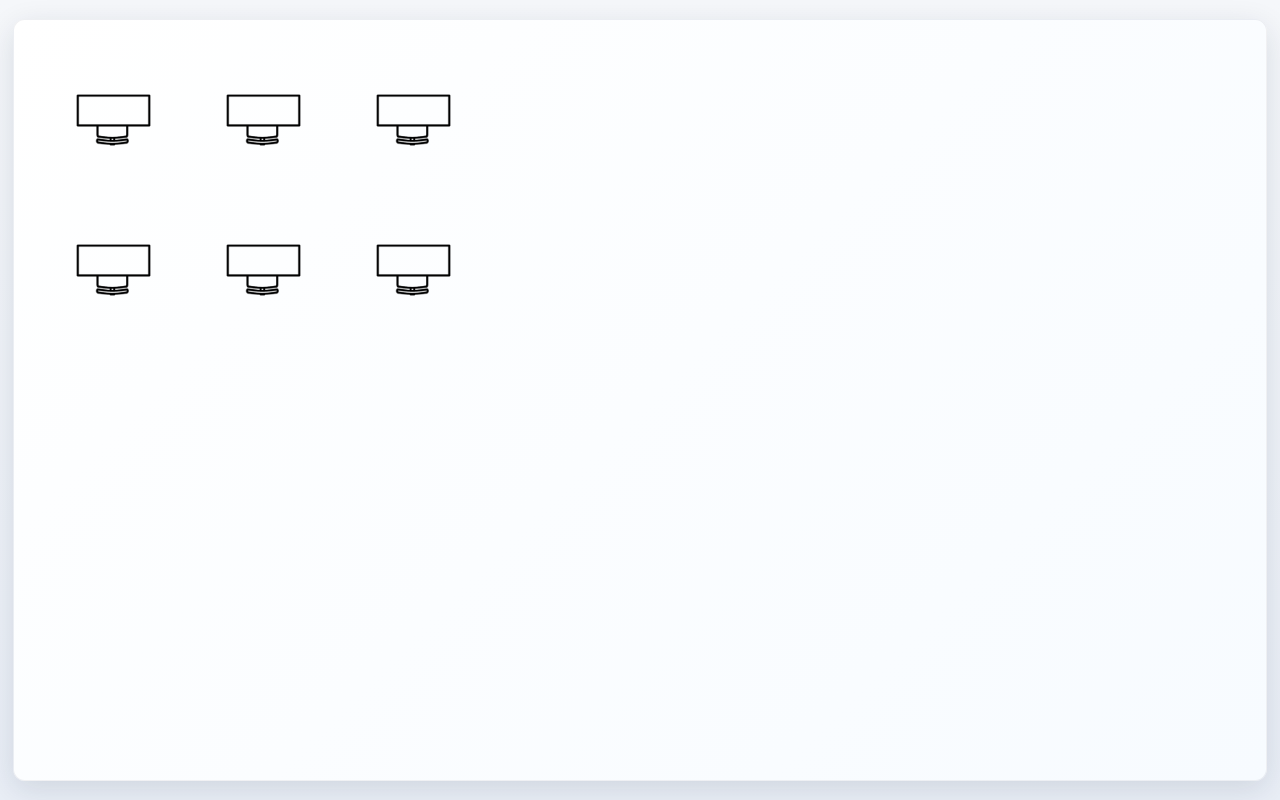
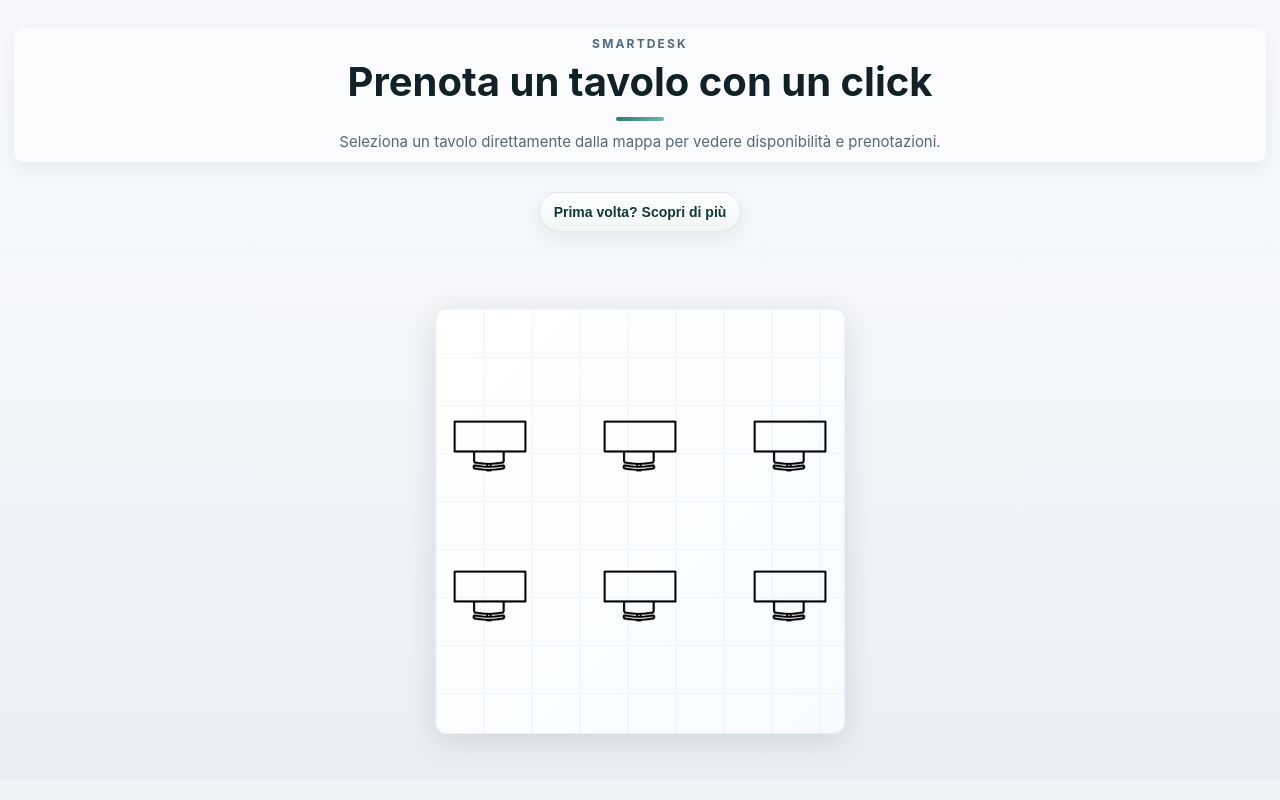
Before and after one commit to Schwarzoo/smartdesk, a React (Create React App) app in the folder smartdesk/: page / in a window 1280 px wide. Built offline with nearby package versions, Linux system fonts and the light colour scheme; no server answers.

Commit message:
new ui and fix old reservations

```diff
--- a/smartdesk/src/App.css
+++ b/smartdesk/src/App.css
@@ -1,11 +1,105 @@
 .App {
   display: flex;
-  justify-content: center;
+  flex-direction: column;
+  justify-content: flex-start;
   align-items: center;
   width: 100vw;
   height: 100vh;
   margin: 0;
+  padding: 28px 24px 20px;
+  box-sizing: border-box;
+  gap: 18px;
+  background: linear-gradient(180deg, #f6f8fb 0%, #eef3f8 100%);
+}
+
+.home-header {
+  width: min(1240px, 96vw);
+  display: flex;
+  flex-direction: column;
+  align-items: center;
+  text-align: center;
+  gap: 10px;
+  color: #172033;
+  padding: 8px 12px;
+  background: rgba(255,255,255,0.6);
+  border-radius: 10px;
+  box-shadow: 0 6px 18px rgba(16, 30, 45, 0.06);
+}
+
+.home-eyebrow {
+  margin: 0;
+  font-size: 12px;
+  letter-spacing: 0.18em;
+  text-transform: uppercase;
+  color: #4e6b83;
+  font-weight: 700;
+}
+
+.home-header h1 {
+  margin: 0;
+  font-size: clamp(22px, 3.6vw, 40px);
+  line-height: 1.05;
+  font-weight: 700;
+  color: #102228;
+}
+
+.home-description {
+  margin: 0;
+  max-width: 840px;
+  font-size: 15px;
+  line-height: 1.5;
+  color: #536979;
+}
+
+.home-divider {
+  width: 48px;
+  height: 4px;
+  background: linear-gradient(90deg, #2b7a78, #67b7b2);
+  border-radius: 4px;
+  margin-top: 4px;
+}
+
+.info-area {
+  display: flex;
+  justify-content: center;
+  align-items: center;
+  margin: 12px 0;
+  width: 100%;
   padding: 0;
+}
+
+.info-area .info-button {
+  display: inline-flex;
+  align-items: center;
+  justify-content: center;
+  height: 40px;
+  border-radius: 20px;
+  background: linear-gradient(180deg, #ffffff, #f0f6f5);
+  border: 1px solid rgba(16,30,45,0.08);
+  box-shadow: 0 6px 18px rgba(16,30,45,0.06);
+  font-weight: 600;
+  color: #0f3a37;
+  cursor: pointer;
+  transition: transform 120ms ease, box-shadow 120ms ease;
+}
+
+.info-area .info-button:active {
+  transform: translateY(1px);
+}
+
+.info-button--text {
+  padding: 8px 14px;
+  font-size: 14px;
+}
+
+.info-area .info-button:focus {
+  outline: none;
+  box-shadow: 0 8px 22px rgba(15,58,55,0.12);
+  transform: translateY(-1px);
+}
+
+.info-area .info-button:hover {
+  transform: translateY(-1px);
 }
 
 .App-logo {
--- a/smartdesk/src/App.js
+++ b/smartdesk/src/App.js
@@ -1,10 +1,32 @@
-import React from 'react';
+import React, { useState } from 'react';
 import Mappa from './components/Mappa';
+import InfoPopup from './components/InfoPopup';
 import './App.css';
 
 const App = () => {
+  const [showInfo, setShowInfo] = useState(false);
+
   return (
     <div className="App">
+      <header className="home-header">
+        <p className="home-eyebrow">SmartDesk</p>
+        <h1>Prenota un tavolo con un click</h1>
+        <div className="home-divider" aria-hidden />
+        <p className="home-description">
+          Seleziona un tavolo direttamente dalla mappa per vedere disponibilità e prenotazioni.
+        </p>
+      </header>
+      <div className="info-area">
+        <button
+          type="button"
+          className="info-button info-button--text"
+          onClick={() => setShowInfo(true)}
+          aria-label="Informazioni"
+        >
+          Prima volta? Scopri di più
+        </button>
+      </div>
+      {showInfo && <InfoPopup onClose={() => setShowInfo(false)} />}
       <Mappa />
     </div>
   )
--- /dev/null
+++ b/smartdesk/src/components/InfoPopup.js
@@ -0,0 +1,55 @@
+import React from 'react';
+import './Mappa.css';
+
+function InfoPopup({ onClose }) {
+  return (
+    <div className="popup-overlay" onClick={onClose}>
+      <div className="popup-content" onClick={(e) => e.stopPropagation()}>
+        <div className="popup-inner">
+          <button
+            onClick={onClose}
+            className="popup-close"
+            aria-label="Chiudi informazioni"
+          >
+            ✕
+          </button>
+
+          <h2 className="popup-title">Informazioni</h2>
+          <p className="popup-text">
+            Questa mappa mostra la disposizione dei tavoli. Clicca su un tavolo per aprire il pannello di prenotazione.
+          </p>
+
+          <h3 className="popup-subtitle">Legenda</h3>
+          <ul className="popup-list">
+            <li>Tavolo con immagine colorata: libero</li>
+            <li>Tavolo con immagine rossa: occupato nell'orario corrente</li>
+          </ul>
+
+          <p className="popup-note">
+            Le prenotazioni vengono aggiornate automaticamente ogni minuto. Per forzare l'aggiornamento, chiudi e riapri la pagina.
+          </p>
+          <h3 className="popup-subtitle">Come funziona:</h3>
+          <p className="popup-text">
+            Per prenotare un tavolo, clicca su di esso nella mappa. Verrà aperto un pannello con le informazioni sulla disponibilità e la possibilità di effettuare una prenotazione.
+            I tavoli in biblioteca sono disposti di un dispositivo che include un led, uno schermo e un sensore di presenza. Quando un tavolo è occupato, il led si accende di rosso e lo schermo mostra il nome della prenotazione. Se un tavolo è libero, il led è verde e lo schermo mostrerà la scritta "Tavolo libero".
+          </p>
+          <h3 className="popup-subtitle">Tavolo Prenotato:</h3>
+          <p className="popup-text">
+            Dopo aver eseguito una prenotazione, una volta raggiunto il vostro tavolo, basterà sedersi nella postazione. Il sensore individuerà la vostra
+            presenza e manterrà il tavolo occupato per tutta la durata della prenotazione. Durante il periodo di prenotazione i led cambieranno colore seguendo
+            lo stile di un orologio, mostrandovi indicativamente in rosso il tempo rimanente e in verde il tempo trascorso dall'inizio della prenotazione.
+            Se il sensore non rileva la vostra presenza nei primi 10 minuti dopo l'inizio della prenotazione, il tavolo tornerà libero e il led di colore verde.
+          </p>
+          <h3 className="popup-subtitle">Prenotazione diretta dalla postazione:</h3>
+          <p className="popup-text">
+            È possibile prenotare un tavolo direttamente dalla postazione utilizzando il dispositivo presente sul tavolo.
+            Per farlo, bisogna essere dotati di una tessera UniTn (Opera), che bisogna avvicinare al lettore presente sul dispositivo (Dove c'è scritto NFC). Una volta avvicinata la tessera, sarà possibile selezionare l'orario di prenotazione e confermare la prenotazione direttamente dal dispositivo.
+            Seguire sempre le informazioni mostrate sullo schermo del dispositivo per completare correttamentela prenotazione.
+          </p>
+        </div>
+      </div>
+    </div>
+  );
+}
+
+export default InfoPopup;
--- a/smartdesk/src/components/Mappa.css
+++ b/smartdesk/src/components/Mappa.css
@@ -10,16 +10,49 @@
   background: linear-gradient(180deg, #f5f7fa 0%, #e9eef6 100%);
 }
 
+/* Prevent text selection, focus outline and tap highlight inside the map */
+.mappa-container,
+.mappa-container *,
+.mappa-stage,
+.mappa-stage * {
+  -webkit-user-select: none;
+  -moz-user-select: none;
+  -ms-user-select: none;
+  user-select: none;
+  -webkit-touch-callout: none;
+  -webkit-tap-highlight-color: transparent;
+  touch-action: manipulation;
+}
+
+.mappa-container:focus,
+.mappa-stage:focus,
+.tavolo:focus {
+  outline: none;
+}
+
 .mappa-container {
   position: relative;
-  width: min(1240px, 96vw);
-  height: min(840px, 92vh);
-  background: linear-gradient(135deg, #ffffff 0%, #f7fbff 100%);
+  width: min(1240px, 30vw);
+  height: min(840px, 50vh);
+  background-color: #f8fbff;
+  background-image:
+    linear-gradient(rgba(75, 95, 120, 0.05) 1px, transparent 1px),
+    linear-gradient(90deg, rgba(75, 95, 120, 0.05) 1px, transparent 1px),
+    linear-gradient(135deg, #ffffff 0%, #f7fbff 100%);
+  background-size: 48px 48px, 48px 48px, cover;
+  background-position: 0 0, 0 0, center;
   border-radius: 12px;
   box-shadow: 0 8px 30px rgba(20, 30, 60, 0.12);
   overflow: hidden;
   border: 1px solid rgba(20, 30, 60, 0.06);
   padding: 12px;
+}
+
+.mappa-stage {
+  position: absolute;
+  left: 50%;
+  top: 50%;
+  transform: translate(-50%, -50%);
 }
 
 .popup-overlay {
@@ -38,5 +71,52 @@
 .popup-content {
   position: relative;
   z-index: 1001;
-  width: min(96vw, 1240px);
+  width: min(92vw, 920px);
+  max-height: 86vh;
+  overflow: auto;
+  display: flex;
+  align-items: center;
+  justify-content: center;
 }
+
+.popup-inner {
+  background: #ffffff;
+  border-radius: 12px;
+  box-shadow: 0 16px 40px rgba(16,30,45,0.16);
+  padding: 22px 20px 18px 20px;
+  width: 100%;
+  box-sizing: border-box;
+}
+
+.popup-close {
+  position: absolute;
+  right: 18px;
+  top: 18px;
+  background: transparent;
+  border: none;
+  font-size: 18px;
+  cursor: pointer;
+  color: #2b3a39;
+}
+
+.popup-title {
+  margin: 0 0 8px 0;
+  font-size: 20px;
+  color: #0f3a37;
+}
+
+.popup-subtitle {
+  margin-top: 14px;
+  margin-bottom: 6px;
+  font-size: 16px;
+}
+
+.popup-text, .popup-note {
+  margin: 0 0 8px 0;
+  color: #254040;
+  line-height: 1.45;
+}
+
+.popup-list {
+  margin: 0 0 8px 18px;
+}
--- a/smartdesk/src/components/Mappa.js
+++ b/smartdesk/src/components/Mappa.js
@@ -1,28 +1,91 @@
-import React, { useState } from 'react';
+import React, { useState, useEffect } from 'react';
 import Tavolo from './Tavolo';
 import PopupPrenotazione from './PopupPrenotazione';
 import tavoliData from '../data/tavoli.json';
 import './Mappa.css';
+import { ottieniPrenotazioni } from '../utils/apiService';
 
-function Mappa() {
+const TABLE_WIDTH = 140;
+const TABLE_HEIGHT = 72;
+
+const getTableBounds = (tables) => {
+  const xs = tables.map((table) => table.x);
+  const ys = tables.map((table) => table.y);
+
+  return {
+    minX: Math.min(...xs),
+    maxX: Math.max(...xs),
+    minY: Math.min(...ys),
+    maxY: Math.max(...ys),
+  };
+};
+
+function Mappa({ onShowInfo }) {
   const [mostraPopup, setMostraPopup] = useState(false);
   const [tavoloSelezionato, setTavoloSelezionato] = useState(null);
+  const [occupazioni, setOccupazioni] = useState(new Map());
+
+  useEffect(() => {
+    let cancelled = false;
+
+    const load = async () => {
+      const res = await ottieniPrenotazioni();
+      if (cancelled) return;
+      if (!res.success) return;
+
+      const map = new Map();
+      // res.data is array of tavoli with reservations
+      res.data.forEach((t) => {
+        map.set(t.id, t.reservations || []);
+      });
+      setOccupazioni(map);
+    };
+
+    load();
+    const id = setInterval(load, 60 * 1000);
+    return () => {
+      cancelled = true;
+      clearInterval(id);
+    };
+  }, []);
+  const bounds = getTableBounds(tavoliData);
+  const stageWidth = bounds.maxX - bounds.minX + TABLE_WIDTH;
+  const stageHeight = bounds.maxY - bounds.minY + TABLE_HEIGHT;
 
   return (
     <div className="mappa-wrapper">
       <div className="mappa-container">
-        {tavoliData.map((tavolo) => (
+        <div
+          className="mappa-stage"
+          style={{
+            width: `${stageWidth}px`,
+            height: `${stageHeight}px`,
+          }}
+        >
+          {tavoliData.map((tavolo) => {
+            const now = Math.floor(Date.now() / 1000);
+            const tableReservations = occupazioni.get(tavolo.id) || [];
+            const isOccupied = tableReservations.some((r) => {
+              const start = Number(r.oraInizio);
+              const end = Number(r.oraFine);
+              return Number.isFinite(start) && Number.isFinite(end) && start <= now && now < end;
+            });
+
+            return (
               <Tavolo
                 key={tavolo.id}
                 id={tavolo.id}
-            x={tavolo.x}
-            y={tavolo.y}
+                x={tavolo.x - bounds.minX + TABLE_WIDTH / 2}
+                y={tavolo.y - bounds.minY + TABLE_HEIGHT / 2}
+                occupied={isOccupied}
                 onClick={() => {
                   setTavoloSelezionato(tavolo.id);
                   setMostraPopup(true);
                 }}
               />
-        ))}
+            );
+          })}
+        </div>
 
         {mostraPopup && (
           <div className="popup-overlay" onClick={() => setMostraPopup(false)}>
--- a/smartdesk/src/components/Tavolo.css
+++ b/smartdesk/src/components/Tavolo.css
@@ -21,3 +21,16 @@
   display: block;
   pointer-events: none;
 }
+
+/* ensure tavolo itself doesn't show focus outline or allow text selection */
+.tavolo {
+  -webkit-user-select: none;
+  -moz-user-select: none;
+  -ms-user-select: none;
+  user-select: none;
+  -webkit-tap-highlight-color: transparent;
+}
+
+.tavolo:focus {
+  outline: none;
+}
```
Also changed, not shown: smartdesk/src/components/Tavolo.js (+6 -3 lines), smartdesk/src/data/scrivania_occupata.png (added). Lines whose indentation alone changed are shown as unchanged.
